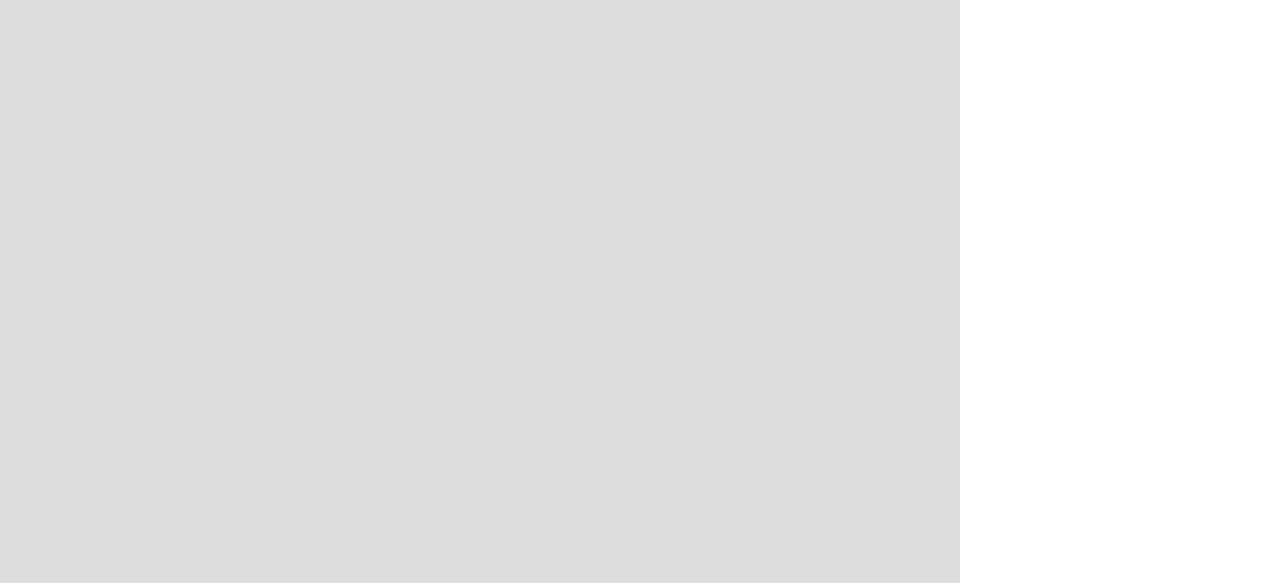
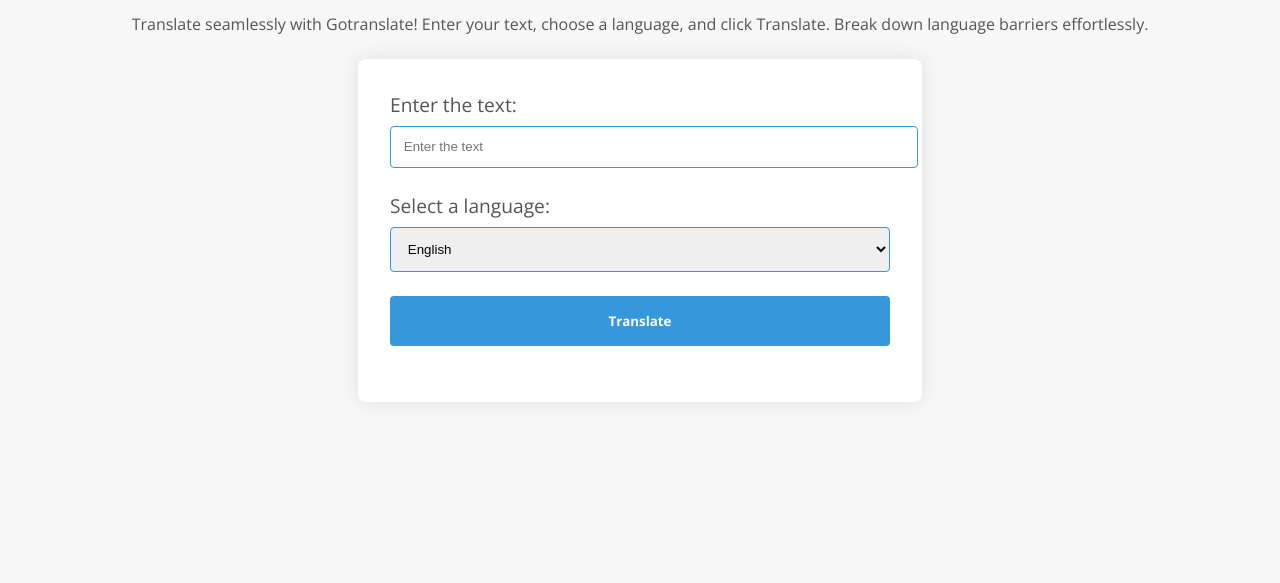
Before and after one commit to RanjeetLokhande/Future_ready_tallent, a website: page public/index.html in a window 1280 px wide. Shown: the part 217-800 px from the top of the page. Drawn offline with nearby package versions, Linux system fonts and the light colour scheme; no server answers.

Commit message:
Update index.css

```diff
--- a/public/index.css
+++ b/public/index.css
@@ -2,49 +2,110 @@
     margin: 0;
     padding: 0;
     font-family: 'Open Sans', sans-serif;
+    background-color: #f7f7f7;
+    color: #333;
 }
 
-* {
-    box-sizing: border-box;
+.container {
+    display: flex;
+    flex-direction: column;
+    align-items: center;
+    justify-content: center;
+    min-height: 100vh;
 }
 
-body > div {
+h1 {
+    font-size: 2em;
+    color: #e74c3c;
+    margin-bottom: 1rem;
+}
+
+p {
+    margin-bottom: 1.5rem;
+    color: #555;
+}
+
+form {
+    background-color: #fff;
+    border-radius: 8px;
+    box-shadow: 0 0 20px rgba(0, 0, 0, 0.1);
+    padding: 2rem;
+    text-align: center;
+    transition: transform 0.3s ease;
+    width: 100%;
+    max-width: 500px;
+    margin: 0 auto;
+}
+
+form:hover {
+    transform: scale(1.05);
+}
+
+.input-container,
+.select-container,
+.button-container {
+    margin-bottom: 1.5rem;
     display: flex;
-    background: #ddd;
-    height: 100vh;
+    flex-direction: column;
+    text-align: left;
+}
+
+label {
+    font-size: 1.2em;
+    margin-bottom: 0.5rem;
+    color: #555;
+}
+
+input,
+select {
+    width: 100%;
+    padding: 0.8rem;
+    border: 1px solid #3498db;
+    border-radius: 4px;
+    transition: border-color 0.3s ease;
+}
+
+input:focus,
+select:focus {
+    border-color: #e74c3c;
+}
+
+button {
+    background: #3498db;
+    color: #fff;
+    padding: 1rem;
+    border: none;
+    width: 100%;
+    border-radius: 4px;
+    font-family: 'Open Sans', sans-serif;
+    font-weight: bold;
+    cursor: pointer;
+    transition: background-color 0.3s ease;
+}
+
+button:hover {
+    background: #2c3e50;
+}
+
+.result-container {
+    margin-top: 2rem;
 }
 
 ul {
     list-style-type: none;
-    padding: 0rem;
+    padding: 0;
 }
 
-body > div > * {
-    flex: 1;
-    padding: 1rem;
+ul li {
+    margin-bottom: 0.5rem;
+    font-size: 1.1em;
+    color: #555;
 }
 
-body > div > div {
-    background: #fff;
+/* Media Queries for Responsive Design */
+
+@media screen and (max-width: 600px) {
+    form {
+        padding: 1rem;
+    }
 }
-
-form > div {
-    padding: 0.5rem 0rem;
-}
-
-input, select {
-    padding: 0.5rem;
-    background: #ddd;
-    border: 2px solid #7b7b7b;
-    width: 100%;
-}
-
-button {
-    background: #333;
-    color: #ddd;
-    padding: 0.5rem;
-    border: none;
-    width: 100%;
-    font-family: 'Open Sans', sans-serif;
-    font-weight: bold;
-}
```
